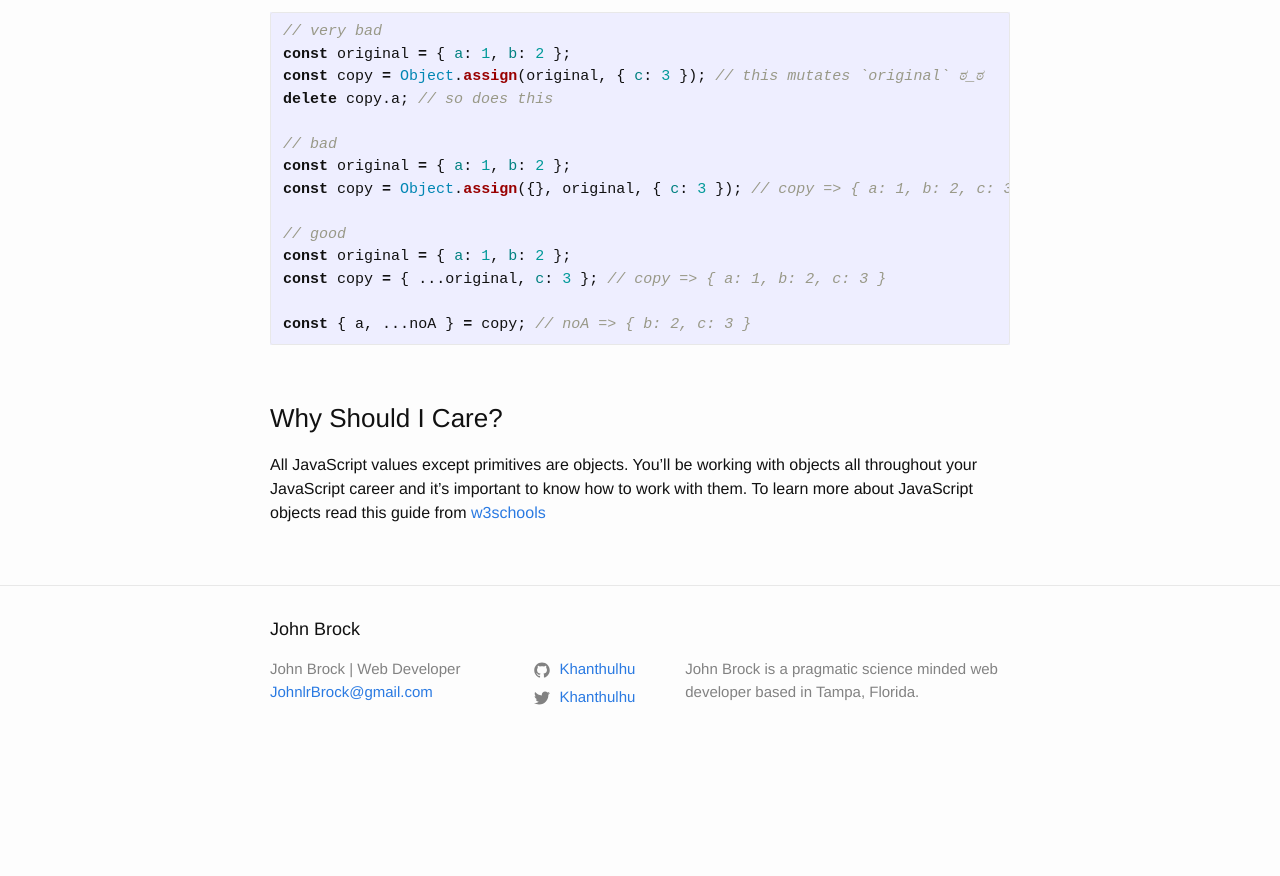
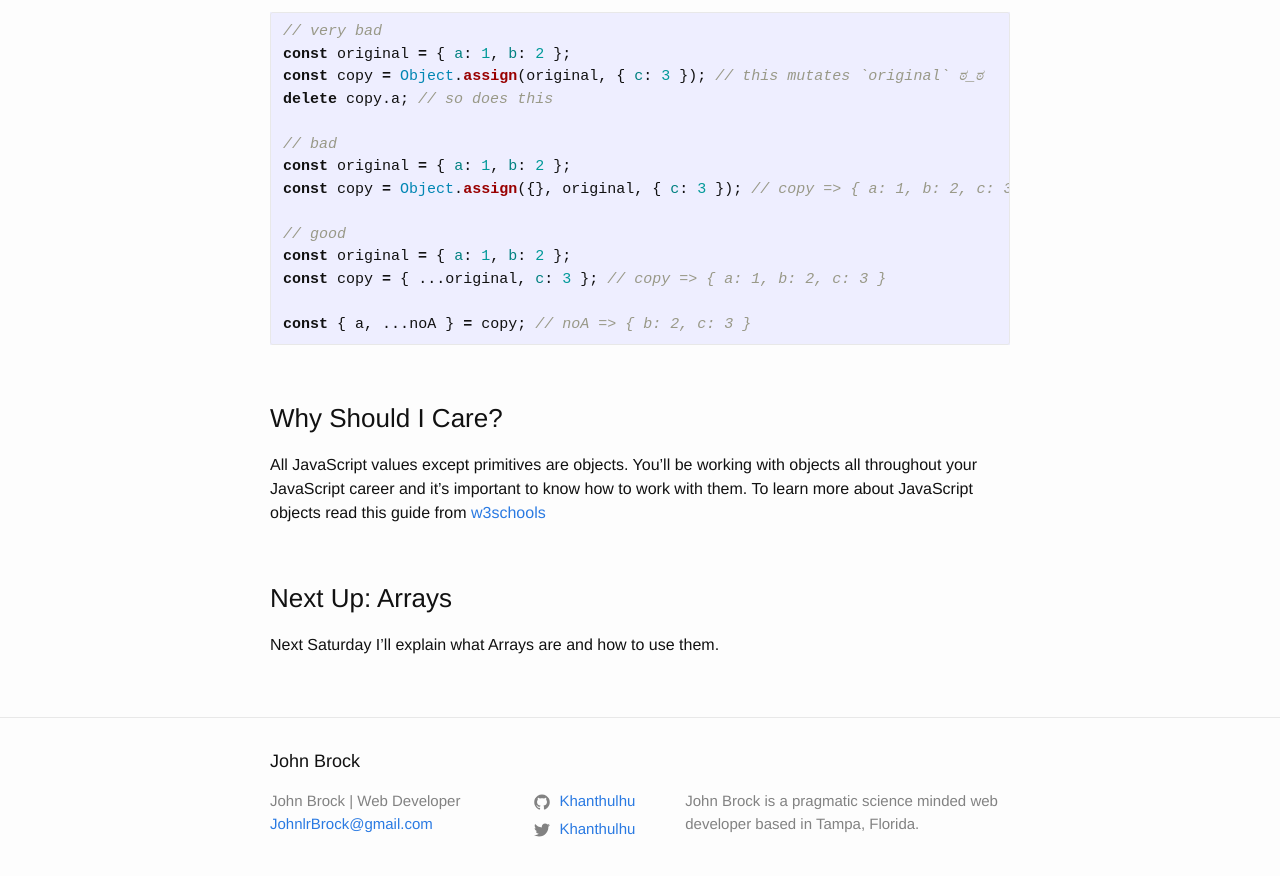
Before and after one commit to JohnLRBrock/JohnBrock, a Jekyll site: the page built from john-brock-js/_posts/2017-08-12-airbnb-style-guide-chapter-3.md, in a window 1280 px wide and 900 px high, scrolled down 4791 px. Shown: the top 876 px of the window. Built offline with Jekyll 4.4.1, drawn with Linux system fonts in a browser that asks for light colours; a script that is not in the unit is left out; before the commit the page ends 5559 px from its top, so only the background shows below that.

Commit message:
added next up to airbnb chapter three.

```diff
--- a/john-brock-js/_posts/2017-08-12-airbnb-styleguide-chapter-3.md
+++ b/john-brock-js/_posts/2017-08-12-airbnb-style-guide-chapter-3.md
@@ -194,6 +194,9 @@ const { a, ...noA } = copy; // noA => { b: 2, c: 3 }
 ### Why Should I Care?
 All JavaScript values except primitives are objects. You'll be working with objects all throughout your JavaScript career and it's important to know how to work with them. To learn more about JavaScript objects read this guide from [w3schools][W3S Objects Guide]
 
+<br>
+### Next Up: Arrays
+Next Saturday I'll explain what Arrays are and how to use them.
 
 [style guide]: https://github.com/airbnb/javascript#types--primitives
 [airbnb]: https://www.airbnb.com/
```
Also changed, not shown: john-brock-js/_posts/2017-08-05-airbnb-style-guide-chapter-2.md (renamed from john-brock-js/_posts/2017-08-05-airbnb-styleguide-chapter-2.md), john-brock-js/_posts/2017-08-19-airbnb-style-guide-chapter-4.md (added).
